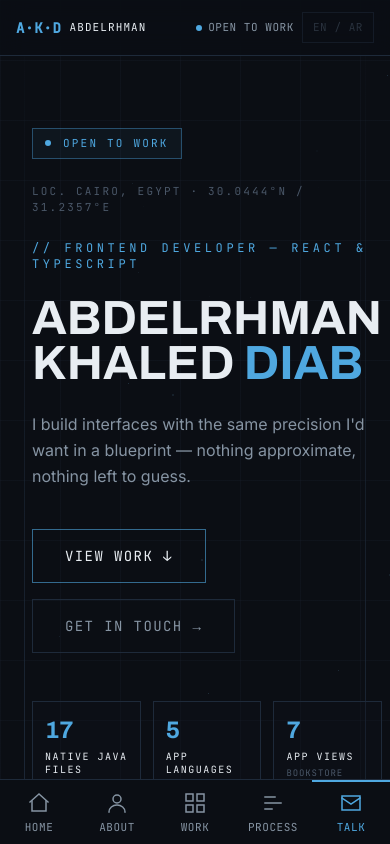
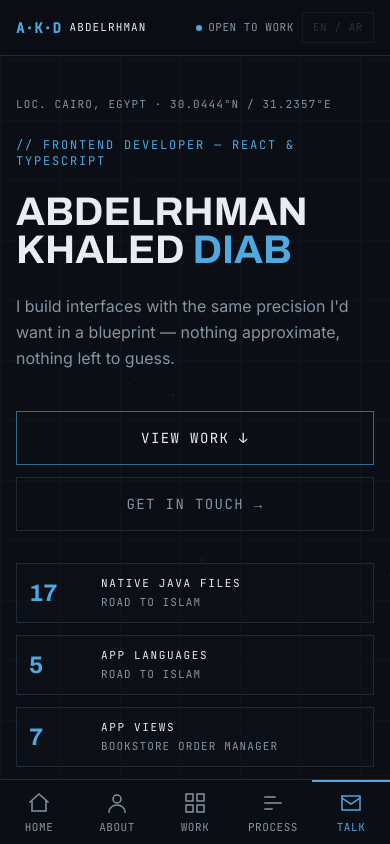
Before and after one commit to abdo4312/abdo-portfolio, a React (Vite) app: page / in a window 390 px wide. Both pictures are taken after a click on the button "ENTER". Shown: the top 844 px of the page. Built offline with nearby package versions, Linux system fonts and the light colour scheme.

Commit message:
feat(mobile): hero layout under 1024px

```diff
--- a/src/components/Hero/Hero.tsx
+++ b/src/components/Hero/Hero.tsx
@@ -77,24 +77,24 @@ const Hero = ({ entered }: HeroProps) => {
     <section
       id="top"
       ref={containerRef}
-      className="relative min-h-screen flex items-center px-8 lg:px-16 pt-32 pb-20"
+      className="relative min-h-screen flex items-center px-8 lg:px-16 pt-32 pb-20 max-lg:min-h-0 max-lg:px-4 max-lg:pt-24 max-lg:pb-12"
     >
-      <div className="absolute left-6 lg:left-10 top-0 bottom-0 w-px bg-gradient-to-b from-transparent via-grid-line to-transparent pointer-events-none" />
-      <div className="absolute right-6 lg:right-10 top-0 bottom-0 w-px bg-gradient-to-b from-transparent via-grid-line to-transparent pointer-events-none" />
+      <div className="absolute left-6 lg:left-10 top-0 bottom-0 w-px bg-gradient-to-b from-transparent via-grid-line to-transparent pointer-events-none max-lg:hidden" />
+      <div className="absolute right-6 lg:right-10 top-0 bottom-0 w-px bg-gradient-to-b from-transparent via-grid-line to-transparent pointer-events-none max-lg:hidden" />
 
       <div className="w-full max-w-6xl mx-auto grid lg:grid-cols-[1.2fr_1fr] items-center gap-12 lg:gap-16">
         <div>
-          <p className="hero-animate inline-flex items-center gap-3 border border-blue-sky/40 bg-blue-sky/5 px-3 py-1.5 mb-6 font-mono text-[11px] tracking-[0.2em] text-blue-sky">
+          <p className="hero-animate inline-flex items-center gap-3 border border-blue-sky/40 bg-blue-sky/5 px-3 py-1.5 mb-6 font-mono text-[11px] tracking-[0.2em] text-blue-sky max-lg:hidden">
             <span className="w-1.5 h-1.5 rounded-full bg-blue-sky" aria-hidden="true" />
             OPEN TO WORK
           </p>
-          <p className="hero-animate font-mono text-[11px] tracking-[0.2em] text-text-muted mb-6">
+          <p className="hero-animate font-mono text-[11px] tracking-[0.2em] text-text-muted mb-6 max-lg:tracking-[0.1em] max-lg:text-text-secondary">
             LOC. CAIRO, EGYPT · 30.0444°N / 31.2357°E
           </p>
-          <p className="hero-animate font-mono text-xs lg:text-sm tracking-[0.3em] text-blue-sky mb-6">
+          <p className="hero-animate font-mono text-xs lg:text-sm tracking-[0.3em] text-blue-sky mb-6 max-lg:tracking-[0.15em]">
             {'//'} FRONTEND DEVELOPER — REACT & TYPESCRIPT
           </p>
-          <h1 className="hero-animate font-display font-bold text-5xl md:text-7xl leading-[0.95] text-text-primary mb-6">
+          <h1 className="hero-animate font-display font-bold text-5xl md:text-7xl leading-[0.95] text-text-primary mb-6 max-sm:text-[2.5rem]">
             ABDELRHMAN
             <br />
             KHALED <span className="text-blue-sky">DIAB</span>
@@ -103,10 +103,10 @@ const Hero = ({ entered }: HeroProps) => {
             I build interfaces with the same precision I&apos;d want in a
             blueprint — nothing approximate, nothing left to guess.
           </p>
-          <div className="hero-animate flex flex-wrap items-center gap-4 mb-12">
+          <div className="hero-animate flex flex-wrap items-center gap-4 mb-12 max-sm:flex-col max-sm:items-stretch max-sm:gap-3 max-lg:mb-8">
             <a
               href="#work"
-              className="px-8 py-4 border border-blue-sky/60 text-text-primary font-mono text-sm tracking-widest hover:bg-blue-sky/10 hover:border-blue-sky transition-colors duration-200"
+              className="px-8 py-4 border border-blue-sky/60 text-text-primary font-mono text-sm tracking-widest hover:bg-blue-sky/10 hover:border-blue-sky transition-colors duration-200 max-sm:text-center"
             >
               <span data-text="VIEW WORK ↓" className="glitch-hover">
                 VIEW WORK ↓
@@ -114,7 +114,7 @@ const Hero = ({ entered }: HeroProps) => {
             </a>
             <a
               href="#contact"
-              className="px-8 py-4 border border-grid-line text-text-secondary font-mono text-sm tracking-widest hover:text-text-primary hover:border-text-secondary transition-colors duration-200"
+              className="px-8 py-4 border border-grid-line text-text-secondary font-mono text-sm tracking-widest hover:text-text-primary hover:border-text-secondary transition-colors duration-200 max-sm:text-center"
             >
               <span data-text="GET IN TOUCH →" className="glitch-hover">
                 GET IN TOUCH →
@@ -122,19 +122,19 @@ const Hero = ({ entered }: HeroProps) => {
             </a>
           </div>
 
-          <div className="hero-animate grid grid-cols-3 gap-3 max-w-xl">
+          <div className="hero-animate grid grid-cols-3 gap-3 max-w-xl max-sm:grid-cols-1">
             {STATS.map((s) => (
               <div
                 key={s.label}
-                className="border border-grid-line bg-bg-secondary/30 p-3 sm:p-4"
+                className="border border-grid-line bg-bg-secondary/30 p-3 sm:p-4 max-sm:grid max-sm:grid-cols-[3.5rem_1fr] max-sm:items-center max-sm:gap-x-4"
               >
-                <p className="font-display font-bold text-2xl sm:text-3xl text-blue-sky mb-1">
+                <p className="font-display font-bold text-2xl sm:text-3xl text-blue-sky mb-1 max-sm:row-span-2 max-sm:mb-0">
                   {s.value}
                 </p>
-                <p className="font-mono text-[10px] tracking-[0.15em] text-text-primary leading-snug">
+                <p className="font-mono text-[10px] max-lg:text-[11px] tracking-[0.15em] text-text-primary leading-snug">
                   {s.label}
                 </p>
-                <p className="font-mono text-[9px] tracking-[0.1em] text-text-muted mt-1 leading-snug">
+                <p className="font-mono text-[9px] max-lg:text-[11px] tracking-[0.1em] text-text-muted max-lg:text-text-secondary mt-1 leading-snug">
                   {s.source}
                 </p>
               </div>
@@ -142,11 +142,11 @@ const Hero = ({ entered }: HeroProps) => {
           </div>
         </div>
 
-        <aside className="hero-animate relative border border-grid-line bg-bg-secondary/30 p-6 lg:p-8">
+        <aside className="hero-animate relative border border-grid-line bg-bg-secondary/30 p-6 lg:p-8 max-sm:p-4">
           <CornerMarks />
-          <div className="flex items-center justify-between border-b border-grid-line pb-4 mb-6 font-mono text-xs tracking-[0.3em] text-text-muted">
+          <div className="flex items-center justify-between border-b border-grid-line pb-4 mb-6 font-mono text-xs tracking-[0.3em] text-text-muted max-lg:text-text-secondary">
             <span>SELECTED BUILDS</span>
-            <span className="text-accent-red">REV. 01</span>
+            <span className="text-accent-red max-lg:hidden">REV. 01</span>
           </div>
           <ul className="space-y-4">
             {BUILDS.map((b) => (
@@ -160,7 +160,7 @@ const Hero = ({ entered }: HeroProps) => {
                 <p className="font-sans text-sm text-text-secondary leading-relaxed mb-2">
                   {b.desc}
                 </p>
-                <p className="font-mono text-[10px] tracking-[0.1em] text-text-muted">
+                <p className="font-mono text-[10px] max-lg:text-[11px] tracking-[0.1em] text-text-muted max-lg:text-text-secondary">
                   {b.stack}
                 </p>
               </li>
```
